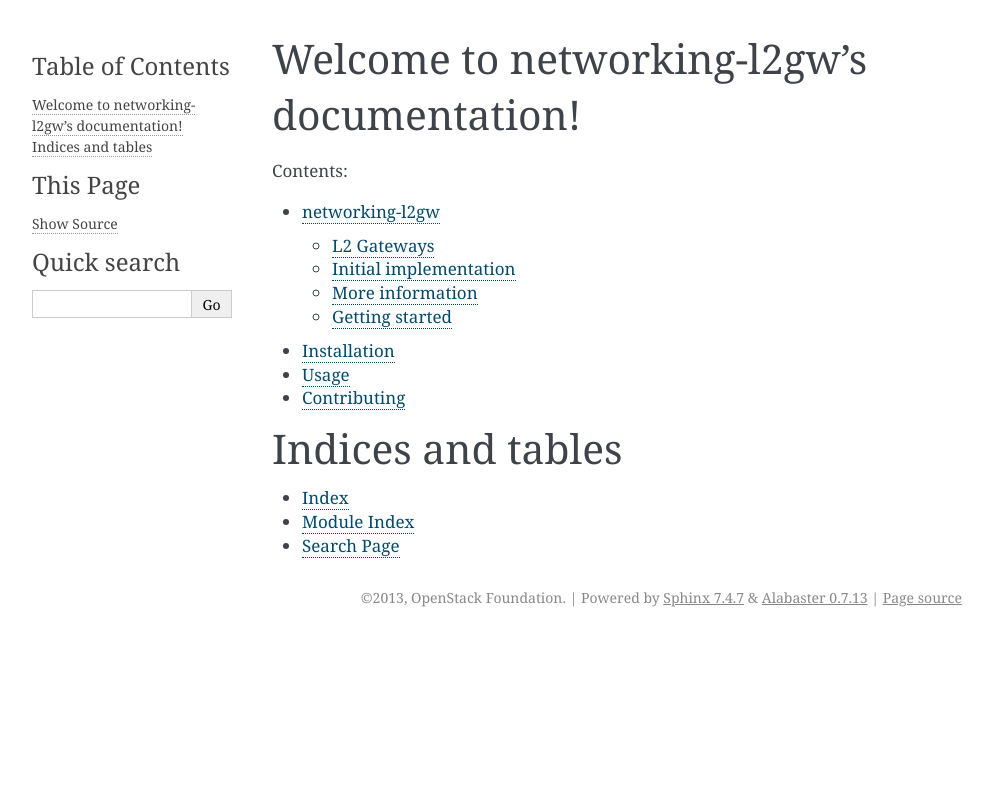
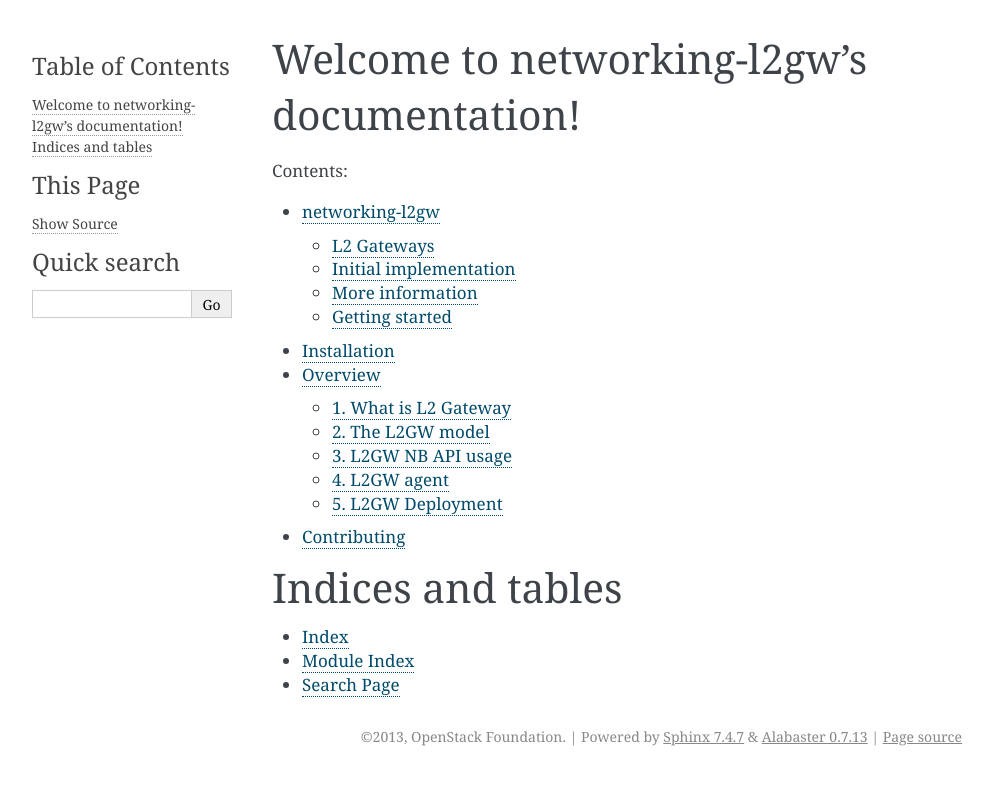
Before and after one commit to openstack-archive/networking-l2gw, a Sphinx documentation site: the page built from doc/source/index.rst, in a window 1280 px wide. Shown: the top 785 px of the page, without its empty margins (148-1141 px from the left). Built offline with Sphinx 7.4.7, drawn with Linux system fonts in a browser that asks for light colours; some of the changed lines change nothing that is shown.

Commit message:
networking-l2gw users guide
This document is for user deployment guide for
l2 gateway .

Change-Id: I52fb0533abb68fd7d2ba1a2861d32c31ba80835d

```diff
--- a/doc/source/usage.rst
+++ b/doc/source/usage.rst
@@ -1,7 +1,81 @@
+
 ========
-Usage
+Overview
 ========
 
-To use networking-l2gw in a project::
+.. _whatisl2gw:
 
-    import networking_l2gw
+1. What is L2 Gateway
+=============================
+
+L2 Gateway (L2GW) is an API framework for OpenStack that offers bridging two or more networks together to make them look at a
+single broadcast domain. A typical use case is bridging the virtual with the physical networks
+
+.. _model:
+
+2. The L2GW model
+=================
+
+L2GW introduces a various models to describe the relationships between logical and the physical entities.
+
+========================= ====================================================================
+   Models                       Description
+========================= ====================================================================
+l2gateways                logical gateways that represents for the set of physical devices
+l2gatewaydevices          l2 gateway devices that represents for logical gateways.
+l2gatewayinterfaces       it represents the physical ports for the devices
+l2gatewayconnections      represents connection between neutron network and the logical gateway
+
+========================= =====================================================================
+
+.. _usage:
+
+3. L2GW NB API usage
+=====================
+
+L2GW NB REST API definitions are below,
+
+3.1 Create l2gateway: neutron l2-gateway-create <l2gateway-name> --device name="<device_name>",interface_names=”<interface_name1>|[<segid1] ; <interface_name2>|[<segid2]”
+Note : segid is an optional parameter , if it’s not provided while creating l2gateway , it needs to be provided while creating l2-gateway-connection
+
+3.2 List l2gateways: neutron l2-gateway-list
+
+3.3 Show l2gateway: neutron l2-gateway-show <l2gateway-id/l2gateway-name>
+
+3.4 Delete l2gateway: neutron l2-gateway-delete <l2gateway-id/l2gateway-name>
+
+3.5 Updatel2gateway: neutron l2-gateway-update <l2gateway-id/l2gateway-name> --name <new l2gateway-name> --device name=<device_name>,interface_names=”<interface_name1>|[<segid1] ; <interface_name2>|[<segid2]”
+
+3.6 Create l2gateway-connection: neutron l2-gateway-connection-create <l2gateway-id > <network-id> --default-segmentation-id [seg-id]
+
+3.7 List l2gateway-connection: neutron l2-gateway-connection-list
+
+3.8 Show l2gateway-connection: neutron l2-gateway-connection-show <l2gateway-connection-id>
+
+3.9 Delete l2gateway-connection: neutron l2-gateway-connection-delete <l2gateway-connection-id>
+
+.. _l2gw_agent:
+
+4. L2GW agent
+=============
+Configure the OVSDB parameters in /etc/neutron/l2gateway_agent.ini in case for openstack deployment.
+Ex:
+[ovsdb
+ovsdb_hosts = ovsdb1:127.0.0.1:6632
+
+In devstack local.conf will do a trick.(Refer - networking-l2gw/devstack/README.rst)
+L2GW agent will be listed as part of “neutron agent-list”.
+Details of L2GW Agent can be seen using “neutron agent-show <agent-id>” command
+L2 Gateway Agent connects to ovsdb server to configure and fetch L2 Gateways
+
+.. _l2gw_deployment:
+
+5. L2GW Deployment
+==================
+
+.. image:: images/L2GW_deployment.png
+           :height: 225px
+           :width:  450px
+           :align: center
+
+For information on deploying L2GW refer networking-l2gw/doc/source/installation.rst  and  in devstack , networking-l2gw/devstack/README.rst
```
Also changed, not shown: doc/source/images/L2GW_deployment.png (added).
